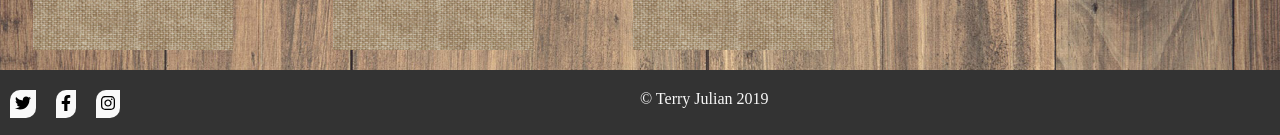
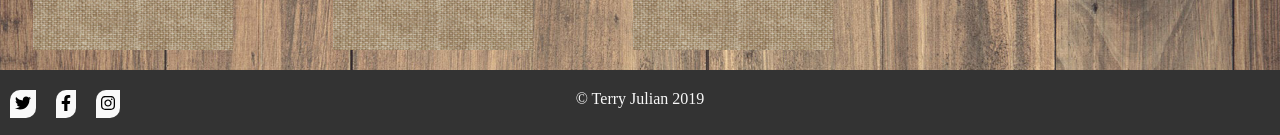
Before and after one commit to Greggoms/bean-awakened, a Gatsby site: page / in a window 1280 px wide. Shown: the part 662-797 px from the top of the page. Built offline with nearby package versions, Linux system fonts and the light colour scheme; Gatsby itself is replaced by a stand-in of ours.

Commit message:
Centered copyright message

```diff
--- a/src/styles/components/_footer.scss
+++ b/src/styles/components/_footer.scss
@@ -1,11 +1,12 @@
 .footer {
   display: grid;
-  grid-template-columns: 1fr 1fr;
+  grid-template-columns: 1fr 1fr 1fr;
   background: #333;
   padding: 20px 10px;
 
   p {
     color: #f9f9f9;
+    text-align: center;
   }
 }
 
```
